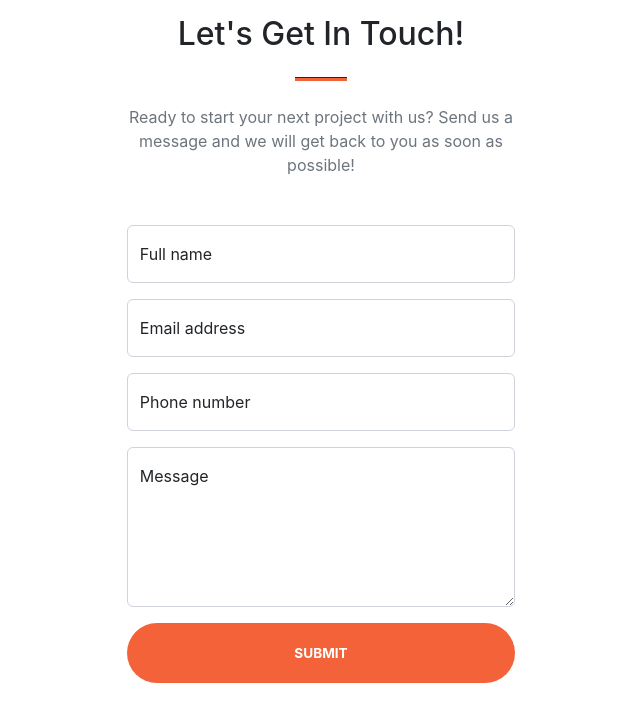
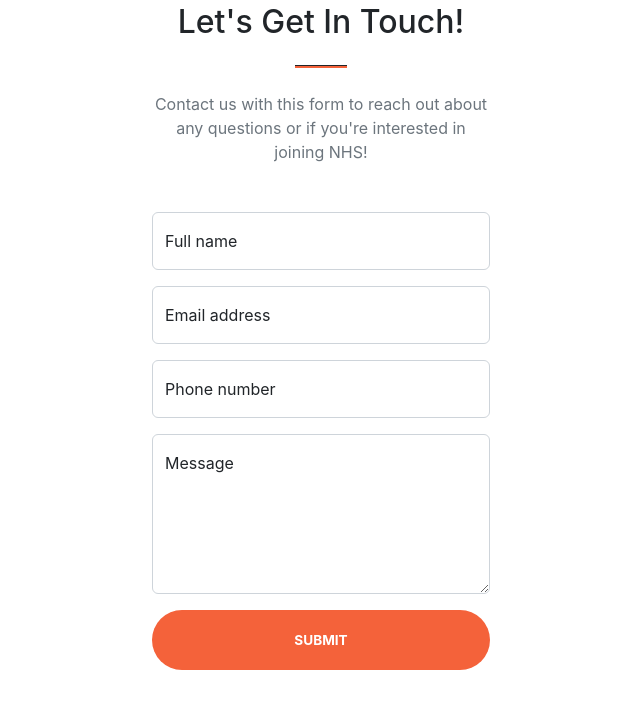
Before and after one commit to cdumada-61-star/lakview-nhs, a React (Vite) app: page /contact in a window 1280 px wide. Shown: the top 722 px of the page, without its empty margins (319-959 px from the left). Built offline with nearby package versions, Linux system fonts and the light colour scheme.

Commit message:
Update Contact.jsx

```diff
--- a/src/components/pages/Contact.jsx
+++ b/src/components/pages/Contact.jsx
@@ -40,15 +40,14 @@ function Contact() {
   };
 
   return (
-    <main className="page-section" id="contact" style={{ paddingTop: "50px"}}>
+    <main className="page-section" id="contact" style={{ paddingTop: "25px"}}>
       <div className="container px-4 px-lg-5">
         <div className="row gx-4 gx-lg-5 justify-content-center">
           <div className="col-lg-8 col-xl-6 text-center">
             <h2 className="mt-0">Let's Get In Touch!</h2>
             <hr className="divider" />
             <p className="text-muted mb-5">
-              Ready to start your next project with us? Send us a message and we
-              will get back to you as soon as possible!
+              Contact us with this form to reach out about any questions or if you're interested in joining NHS!
             </p>
           </div>
         </div>
```
